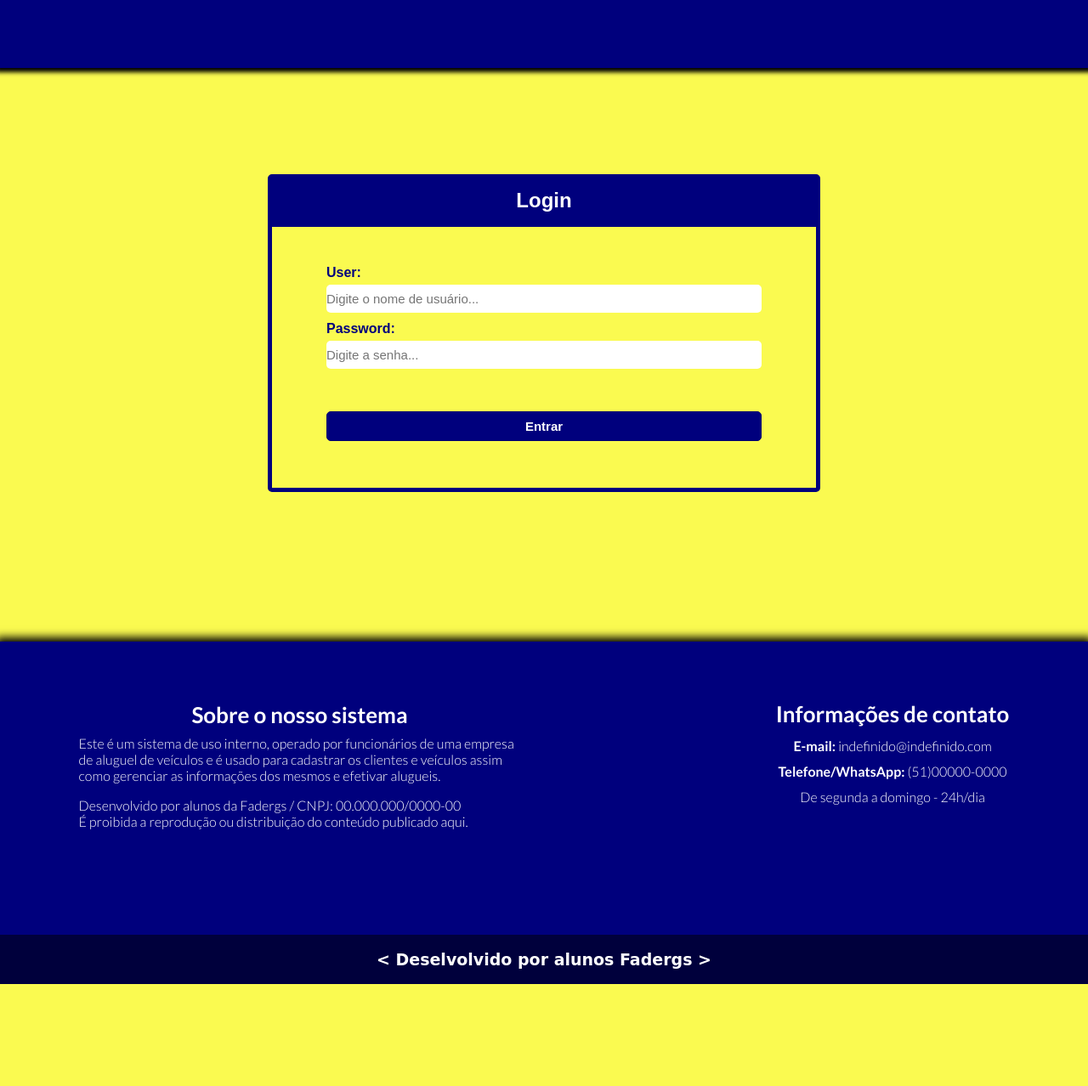
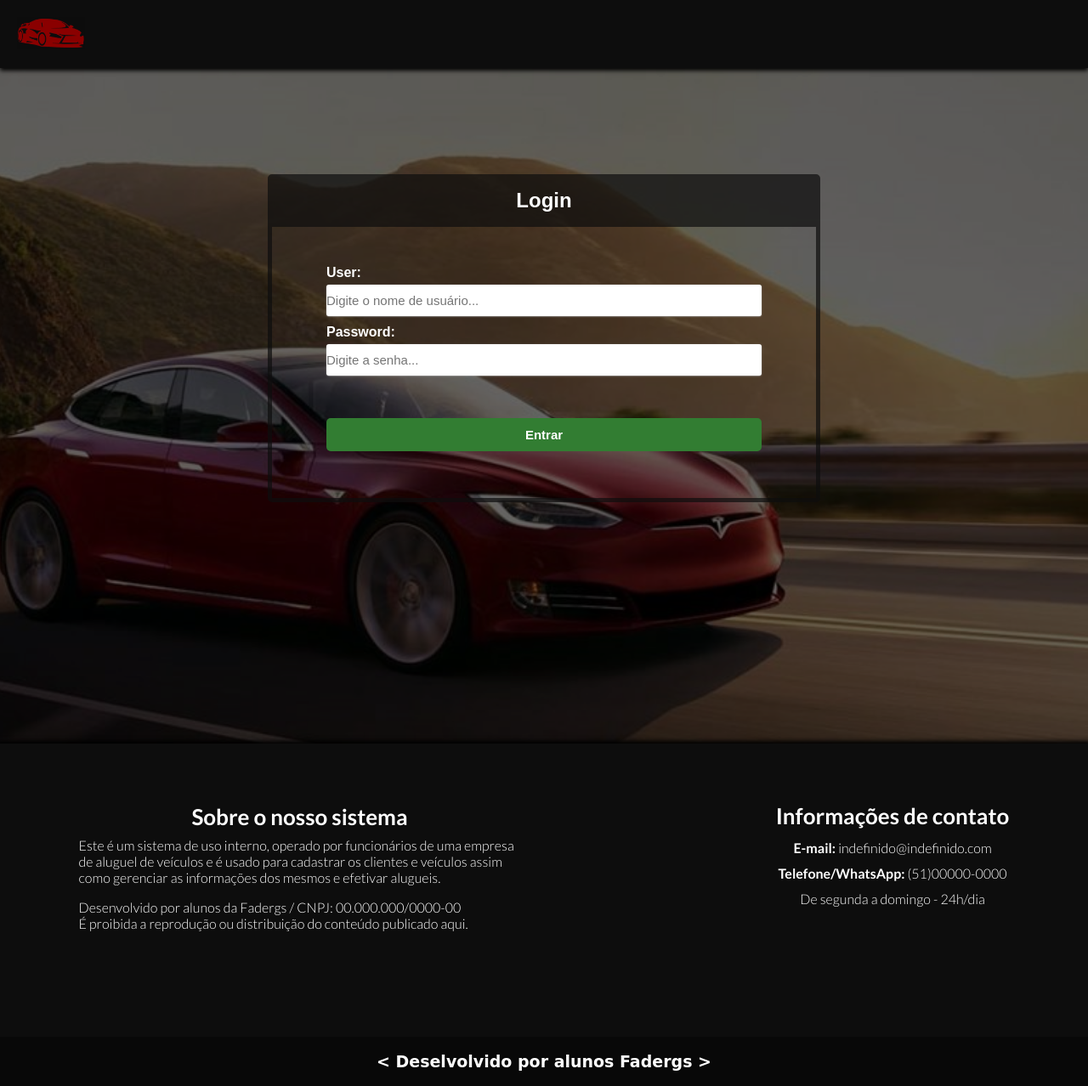
Before and after one commit to LucasAlves1996/sistema-aluguel-de-automoveis, a PHP site: page / in a window 1280 px wide. Shown: the whole page at 85% size. Before the commit the page ends 1158 px from the top, so only its background shows below. Run offline with PHP 8.4, Linux system fonts and the light colour scheme.

Commit message:
Mudado o layout-default e criada a página inicial com menu

```diff
--- a/classes/banco.php
+++ b/classes/banco.php
@@ -8,7 +8,7 @@ class banco extends PDO {
 		// Função "mágica" para conectar com o banco
 		private $user = "root";
 		private $pass ="";
-		private $name = "mysql:host=localhost;dbname=banco_aluguel";
+		private $name = "mysql:host=localhost;dbname=aluguel_veiculos";
 
 	public function __construct()
 		{
--- a/css/layout-default.css
+++ b/css/layout-default.css
@@ -1,38 +1,67 @@
 body{
 	margin:0;
 	font-family:arial, sans-serif;
-	}
+}
+section{
+	background-color:rgb(0,0,0);
+}
 footer{
-	background-color:rgb(0,0,125);
+	background-color:rgb(13,13,13);
+	box-shadow: 0px 0px 5px 3px black;
+	position:relative;
+	z-index:2;
 }
 #banner{
-	background-color:rgb(0,0,125);
+	background-color:rgb(13,13,13);
 	width:100%;
 	height:80px;
-	box-shadow:0px 0px 5px 5px black;
+	box-shadow:0px 3px 5px 0px black;
 	position:relative;
+	z-index:2;
 }
 #menu{
-
+	width:1000px;
+	margin:auto;
+	padding-top:100px;
 }
-#secao{
-	background-color:rgb(250,250,80);
+#bt-cadastra-cliente{
+	float:left;
+	width:33.333%;
+}
+#bt-cadastra-automovel{
+	float:left;
+	width:33.333%;
+}
+#bt-efetua-aluguel{
+	float:left;
+	width:33.333%;
+}
+#fundoMenu{
 	width:100%;
-	height:550px;
+	height:100%;
+	height:670px;
+	padding-top:188px;
+	background-color:rgba(0,0,0,.7);
+}
+#secaoLogin{
+	position:relative;
+	background-color:rgba(0,0,0,.6);
+	width:100%;
+	height:670px;
 	padding-top:125px;
 }
-#secaoForm{
+#formLogin{
 	margin:auto;
 	width:50%;
 	border-style:solid;
 	border-width:5px;
-	border-color:rgb(0,0,125);
+	border-color:rgba(13,13,13,.7);
 	padding:0px 0px 55px 0px;
 	border-radius:5px;
 }
-#secaoForm h1{
+#formLogin h1{
 	margin:0px 0px 45px 0px;
-	background-color:rgb(0,0,125);
+	background-color:rgba(13,13,13,.7);
 	color:rgb(255,255,255);
 	text-align:center;
 	padding:12px 0px 17px 0px;
@@ -40,60 +69,106 @@ footer{
 #form{
 	margin:auto;
 	width:80%;
-	color:rgb(0,0,125);
+	color:rgb(255,255,255);
 	font-weight:bold;
 }
 #user{
 	width:100%;
-	padding:8px 0px 8px 0px;
+	padding:10px 0px 10px 0px;
 	margin:5px 0px 10px 0px;
 	border:none;
-	border-radius:5px;
+	border-radius:3px;
 	font-size:15px;
 	outline:none;
+	box-shadow:0px 0.5px 1.5px 0px rgb(170,170,170);
 }
 #password{
 	width:100%;
-	padding:8px 0px 8px 0px;
+	padding:10px 0px 10px 0px;
 	margin:5px 0px 10px 0px;
 	border:none;
-	border-radius:5px;
+	border-radius:3px;
 	font-size:15px;
 	outline:none;
+	box-shadow:0px 0.5px 1.5px 0px rgb(170,170,170);
+}
+#user:focus{
+	box-shadow:0px 1px 3px 0px rgb(170,170,170);
+}
+#password:focus{
+	box-shadow:0px 1px 3px 0px rgb(170,170,170);
+}
+#user:hover{
+	box-shadow:0px 1px 3px 0px rgb(170,170,170);
+}
+#password:hover{
+	box-shadow:0px 1px 3px 0px rgb(170,170,170);
 }
 #submit{
 	width:100%;
 	font-size:15px;
 	margin-top:40px;
-	padding:8px 0px 8px 0px;
+	padding:11px 0px 11px 0px;
 	color:rgb(255,255,255);
-	border-style:solid;
-	border-width:1px;
-	border-color:rgb(0,0,110);
+	border-style:none;
 	border-radius:5px;
-	background-color:rgb(0,0,125);
+	background-color:rgb(50,125,50);
 	cursor:pointer;
 	font-weight:bold;
 }
 #submit:hover{
-	background-color:rgb(0,0,110);
-}
-#rodape{
-	background-color:rgb(0,0,125);
+	background-color:rgb(50,135,50);
 }
 #rodape3{
-	background-color:rgb(0,0,60);
+	background-color:rgb(8,8,8);
+	position:relative;
+	z-index:2;
+	float:left;
+	width:100%;
+	text-align:center;
+	padding:2px 0px 2px 0px;
+}
+#rodape3 h2{
+	color:rgb(255,255,255);
+	font-size:19px;
+	font-family:cursive;
 }
 .hr-rodape{
-		width:80%;
-		display:none;
-	}
+	width:80%;
+	display:none;
+}
+.fundo{
+	width:100%;
+	height:100%;
+	background-image:url(../imgs/fundo.jpg);
+	position:relative;
+	background-position:center center;
+	background-repeat:no-repeat;
+	background-attachment:fixed;
+	background-size:cover;
+}
+.bt-menu{
+	margin:auto;
+	width:250px;
+	color:rgb(255,255,255);
+	background-color:rgb(15,15,15);
+	font-family:cursive;
+	border:none;
+	font-size:30px;
+	outline:none;
+	cursor:pointer;
+	box-shadow:0px 0px 5px 0px rgb(15,15,15);
+	padding:60px 18px 60px 18px;
+	border-radius:100px;
+}
+.bt-menu:hover{
+	box-shadow:0px 0px 200px 0px rgb(50,50,50);
+}
 @media (min-width:1280px){
 	footer{
 		width:100%;
 		height:275px;
 		padding:0px 0px 70px 0px;
-		box-shadow: 0px 0px 10px 5px black;
 	}
 	#rodape{
 		width:1095px;
--- a/html/layout-default/bottom.php
+++ b/html/layout-default/bottom.php
@@ -1,4 +1,4 @@
-	</section>
+	</div>
 	<footer>
 		<div id="rodape">
 			<div id="rodape1">
--- a/html/layout-default/form-login.php
+++ b/html/layout-default/form-login.php
@@ -1,7 +1,8 @@
-		<div id="secaoForm">
+	<section id="secaoLogin">
+		<div id="formLogin">
 			<h1>Login</h1>
 			<div id="form">
-				<form method="POST" action="">
+				<form method="POST" action="./php/valida_login.php">
 					<label>User:</label><br>
 					<input type="text" name="user" id="user" placeholder="Digite o nome de usuário..." required><br>
 					<label>Password:</label><br>
@@ -10,3 +11,4 @@
 				</form>
 			</div>
 		</div>
+	</section>
--- a/html/layout-default/top.php
+++ b/html/layout-default/top.php
@@ -9,12 +9,7 @@
 <body>
 	<header>
 		<div id="banner">
-
+			<img src="./imgs/logo.png" style="width:80px; height:38px; margin:20px 0px 0px 20px">
 		</div>
 	</header>
-	<nav>
-		<div id="menu">
-
-		</div>
-	</nav>
-	<section id="secao">
+	<div class="fundo">
--- a/index.php
+++ b/index.php
@@ -1,4 +1,6 @@
 <?php
+
+	require "php/autoLoad.php";
 
 	require "html/layout-default/top.php";
 
--- /dev/null
+++ b/php/valida_login.php
@@ -0,0 +1,5 @@
+<?php
+
+	header("Location: ../inicio.php")
+
+?>
```
Also changed, not shown: other parts of css/layout-default.css (+6 -24 lines), html/layout-default/menu.php (added, +13 -0 lines), inicio.php (added, +7 -0 lines), imgs/fundo.jpg (added), imgs/logo.png (added), php/autoLoad.php (renamed from autoLoad.php).
